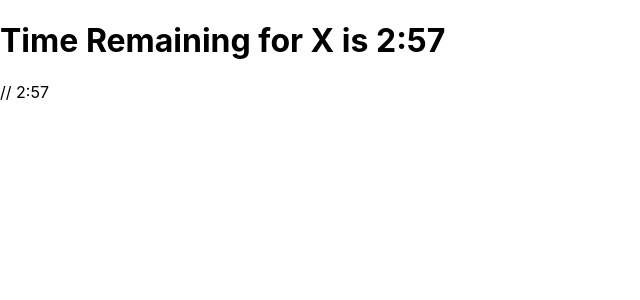
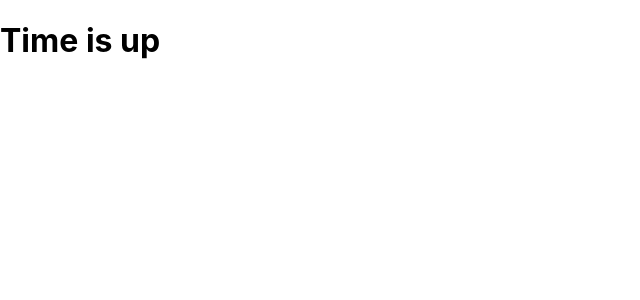
Before and after one commit to alonreik/PomodoroTimer, a React (Create React App) app: page / in a window 1280 px wide. Shown: the top 300 px of the page, without its empty margins (0-640 px from the left). Built offline with nearby package versions, Linux system fonts and the light colour scheme.

Commit message:
now the countdown clock is really functioning (I had a bug before)

```diff
--- a/src/App.js
+++ b/src/App.js
@@ -5,36 +5,45 @@ import { render } from 'react-dom';
 // todo
 class Timer extends React.Component {
 
+  // constants
+
+
   // todo
   constructor(props) {
-    super()
+    // todo - am i using props?
+    super(props)
     this.state = {
-      minutes: 3,
+      minutes: 0,
       seconds: 2
     }
+
+    // just declaring here
+    this.myInterval = null
   }
 
-  // todo
+  // This method will be invoked every time
+  // https://betterprogramming.pub/building-a-simple-countdown-timer-with-react-4ca32763dda7
   componentDidMount() {
+    //
+
     this.myInterval = setInterval( () => {
       const { seconds, minutes } = this.state
-
       if (seconds > 0) {
           this.setState(({seconds}) => ({
             seconds: seconds - 1
           }))
-      } else if (seconds == 0) {
-          if (minutes == 0) {
-            //todo
+      } else if (seconds === 0) {
+          if (minutes === 0) { // if time is up
+            clearInterval(this.myInterval)
           } else { // minutes > 0
             this.setState(({minutes}) => ({
               minutes: minutes - 1,
               seconds: 59
-              }))
-            }
+            }))
           }
-        }, 1000)
       }
+    }, 1000)
+  }
 
   // todo
   render() {
@@ -43,8 +52,12 @@ class Timer extends React.Component {
     // displaying the data (notice the usage of string literals).
     return (
       <div>
-      <h1>Time Remaining for X is { minutes }:{ seconds < 10 ? `0${ seconds }`: seconds} </h1>
-      // { minutes }:{ seconds < 10 ? `0${ seconds }` : seconds }
+        {minutes === 0 && seconds === 0 ?
+        <h1> Time is up </h1>:
+
+        // insert below what is the set and what is the round
+        <h1> Time Remaining for X is { minutes }:{ seconds < 10 ? `0${ seconds }`: seconds} </h1>
+        }
       </div>
     )
   }
```
